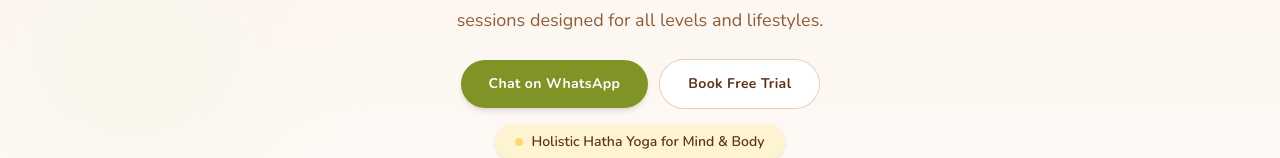
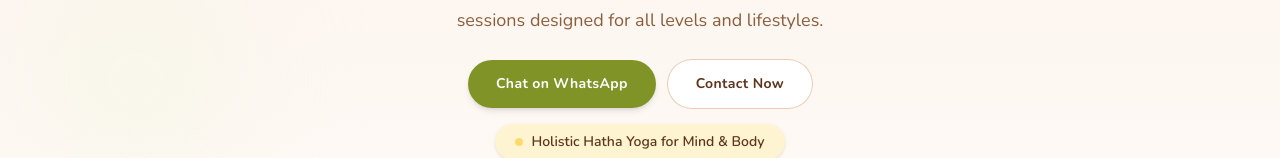
Before and after one commit to RealVansh/sattva-yoga-website, a Next.js app: page / in a window 1280 px wide. Shown: the part 622-780 px from the top of the page. Built offline with nearby package versions, Linux system fonts and the light colour scheme.

Commit message:
Update HeroSection.tsx

```diff
--- a/components/HeroSection.tsx
+++ b/components/HeroSection.tsx
@@ -38,7 +38,7 @@ export default function HeroSection() {
             Chat on WhatsApp
           </Button>
           <Button href="/contact" variant="secondary">
-            Book Free Trial
+            Contact Now
           </Button>
         </div>
 
```
